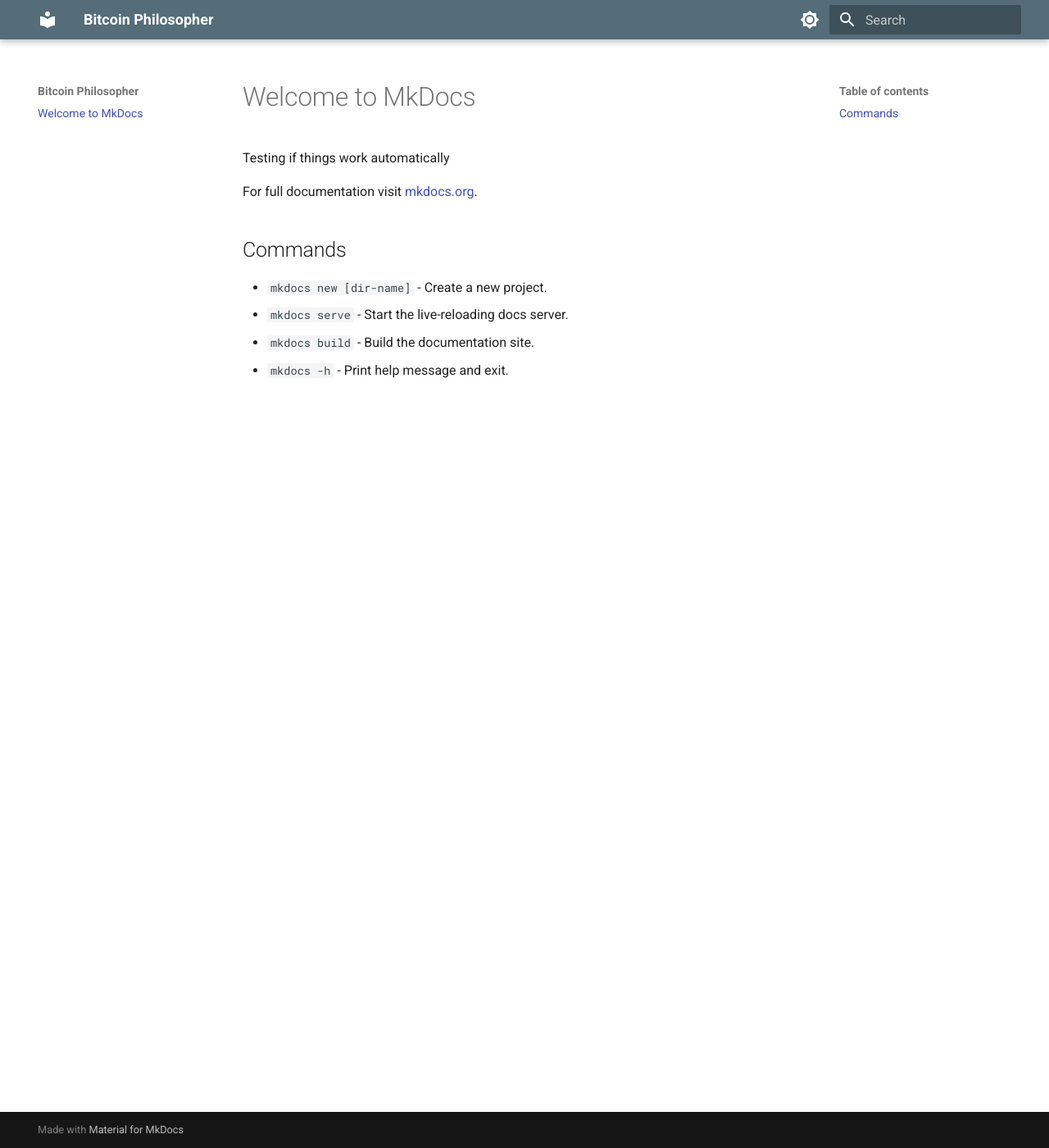
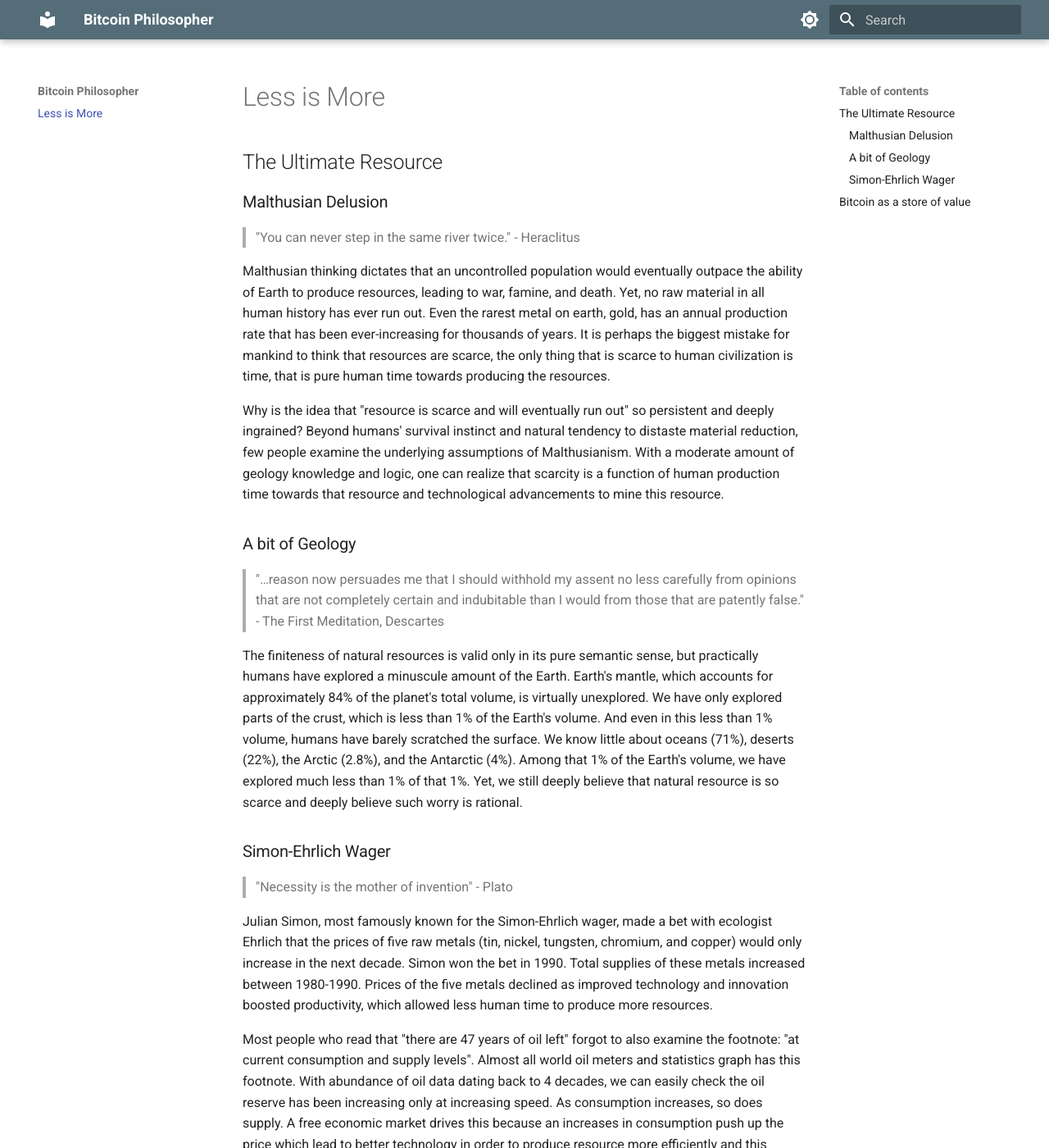
Before and after one commit to btc-z/btc-z.github.io, an MkDocs documentation site: the page built from docs/index.md, in a window 1280 px wide and 1400 px high. Shown: the whole window at 82% size. Built offline with MkDocs 1.6.1 and Material for MkDocs 9.7.7, drawn with Linux system fonts in a browser that asks for light colours; some of the changed text lies outside the part shown.

Commit message:
Less is More, Draft 1

```diff
--- a/docs/index.md
+++ b/docs/index.md
@@ -1,12 +1,41 @@
-# Welcome to MkDocs
+# Less is More
 
-Testing if things work automatically
 
-For full documentation visit [mkdocs.org](https://www.mkdocs.org).
+## The Ultimate Resource
 
-## Commands
+### Malthusian Delusion
 
-* `mkdocs new [dir-name]` - Create a new project.
-* `mkdocs serve` - Start the live-reloading docs server.
-* `mkdocs build` - Build the documentation site.
-* `mkdocs -h` - Print help message and exit.
+> "You can never step in the same river twice." - Heraclitus
+
+Malthusian thinking dictates that an uncontrolled population would eventually outpace the ability of Earth to produce resources,  leading to war, famine, and death. Yet, no raw material in all human history has ever run out. Even the rarest metal on earth, gold, has an annual production rate that has been ever-increasing for thousands of years. It is perhaps the biggest mistake for mankind to think that resources are scarce, the only thing that is scarce to human civilization is time, that is pure human time towards producing the resources.
+
+Why is the idea that "resource is scarce and will eventually run out" so persistent and deeply ingrained? Beyond humans' survival instinct and natural tendency to distaste material reduction, few people examine the underlying assumptions of Malthusianism. With a moderate amount of geology knowledge and logic, one can realize that scarcity is a function of human production time towards that resource and technological advancements to mine this resource.
+
+### A bit of Geology
+
+> "…reason now persuades me that I should withhold my assent no less carefully from opinions that are not completely certain and indubitable than I would from those that are patently false." - The First Meditation, Descartes
+
+The finiteness of natural resources is valid only in its pure semantic sense, but practically humans have explored a minuscule amount of the Earth. Earth's mantle, which accounts for approximately 84% of the planet's total volume, is virtually unexplored. We have only explored parts of the crust, which is less than 1% of the Earth's volume. And even in this less than 1% volume, humans have barely scratched the surface. We know little about oceans (71%), deserts (22%), the Arctic (2.8%), and the Antarctic (4%). Among that 1% of the Earth's volume, we have explored much less than 1% of that 1%. Yet, we still deeply believe that natural resource is so scarce and deeply believe such worry is rational.
+
+### Simon-Ehrlich Wager
+
+> "Necessity is the mother of invention" - Plato
+
+Julian Simon, most famously known for the Simon-Ehrlich wager, made a bet with ecologist Ehrlich that the prices of five raw metals (tin, nickel, tungsten, chromium, and copper) would only increase in the next decade. Simon won the bet in 1990. Total supplies of these metals increased between 1980-1990. Prices of the five metals declined as improved technology and innovation boosted productivity, which allowed less human time to produce more resources.
+
+Most people who read that "there are 47 years of oil left" forgot to also examine the footnote: "at current consumption and supply levels". Almost all world oil meters and statistics graph has this footnote. With abundance of oil data dating back to 4 decades, we can easily check the oil reserve has been increasing only at increasing speed. As consumption increases, so does supply. A free economic market drives this because an increases in consumption push up the price which lead to better technology in order to produce resource more efficiently and this balances out the increased consumption with higher supply. As Plato well put it: "necessity is the mother of invention".
+
+Production over human time, therefore, will repeat to be the most fundamental metric in deciding what makes something or anything a good or bad medium of store of value.
+
+## Bitcoin as a store of value
+
+> "It is the mark of an educated mind to be able to entertain a thought without accepting it." - Artistotle
+
+Because of the prevalent Malthusian beliefs that resource is scarce, arguments against Bitcoin as a store of value can be formulated as the following:
+
+- Many physical assets like gold or silver are equally scarce and take great human efforts to produce, so these physical assets provide stronger vehicles to store value than Bitcoin OR
+- Bitcoin lacks intrinsic value OR
+- Bitcoin's price is highly volatile OR
+- Bitcoin ownership is most concentrated and held by a small number of individuals and entities, often known as "whales"
+
+We shall entertain and examine each of these thoughts carefully.
```
